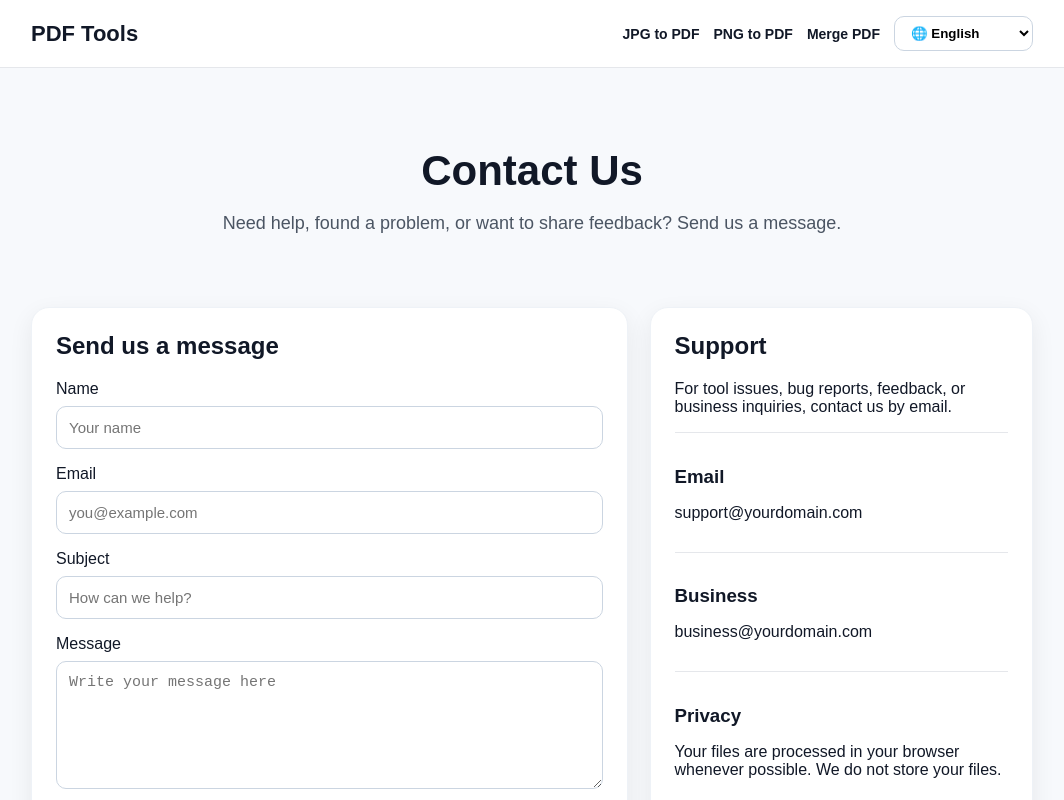
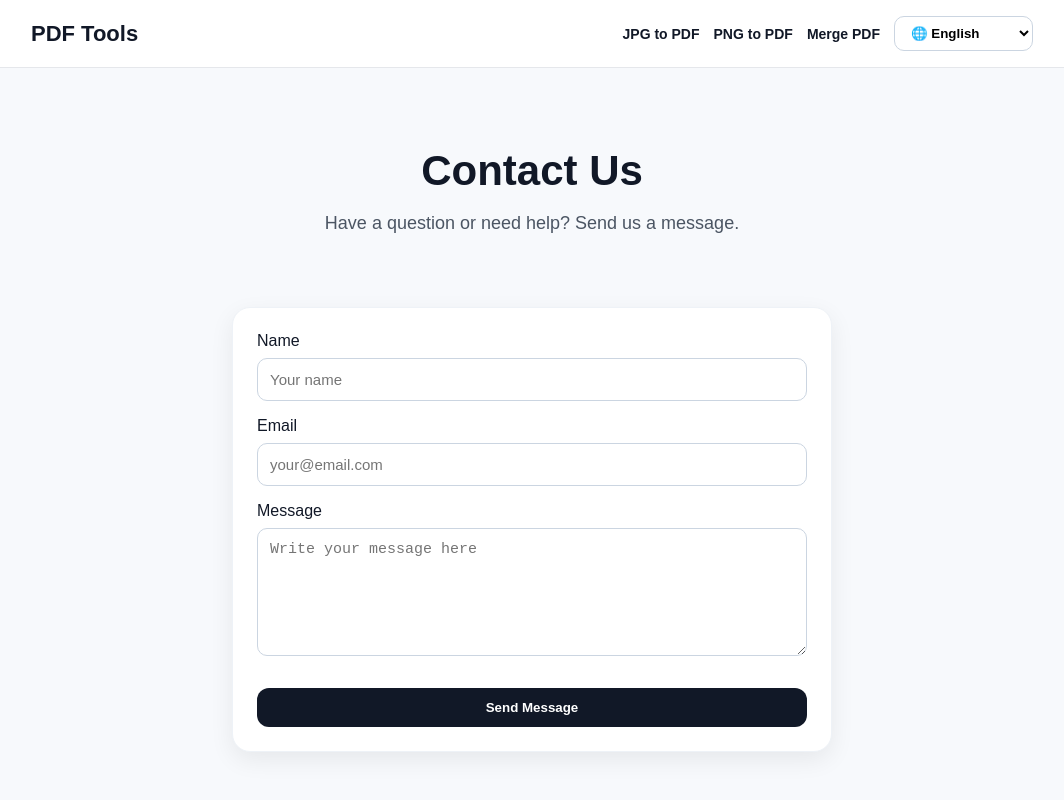
Before and after one commit to crelgios/Ali_Web_Tools, a Next.js app: page /contact in a window 1280 px wide. Shown: the top 800 px of the page, without its empty margins (108-1172 px from the left). Built offline with nearby package versions, Linux system fonts and the light colour scheme.

Commit message:
Removed mailing

```diff
--- a/app/contact/page.js
+++ b/app/contact/page.js
@@ -2,66 +2,41 @@ import SiteShell from "../../components/SiteShell";
 
 export const metadata = {
   title: "Contact Us | PDF Tools",
-  description: "Contact PDF Tools for support, feedback, business inquiries, or help with online PDF tools."
+  description: "Contact us for support, feedback or help."
 };
 
 export default function Page() {
   return (
     <SiteShell lang="en">
       <main className="container">
+
         <section className="hero">
           <h1>Contact Us</h1>
-          <p>Need help, found a problem, or want to share feedback? Send us a message.</p>
+          <p>Have a question or need help? Send us a message.</p>
         </section>
 
-        <section className="contact-grid">
-          <div className="card">
-            <h2>Send us a message</h2>
+        <div className="card" style={{ maxWidth: "600px", margin: "auto" }}>
 
           <form
             action="https://formspree.io/f/xqenplzg"
             method="POST"
           >
-              <label htmlFor="name">Name</label>
-              <input id="name" name="name" type="text" required className="input" placeholder="Your name" />
+            <label>Name</label>
+            <input type="text" name="name" required className="input" placeholder="Your name" />
 
-              <label htmlFor="email">Email</label>
-              <input id="email" name="email" type="email" required className="input" placeholder="you@example.com" />
+            <label>Email</label>
+            <input type="email" name="email" required className="input" placeholder="your@email.com" />
 
-              <label htmlFor="subject">Subject</label>
-              <input id="subject" name="subject" type="text" required className="input" placeholder="How can we help?" />
+            <label>Message</label>
+            <textarea name="message" required rows="6" className="input" placeholder="Write your message here"></textarea>
 
-              <label htmlFor="message">Message</label>
-              <textarea id="message" name="message" required rows="6" className="input" placeholder="Write your message here"></textarea>
-
-              <button className="btn contact-btn" type="submit">Send Message</button>
+            <button className="btn" style={{ width: "100%" }}>
+              Send Message
+            </button>
           </form>
 
-            <p className="small-note">
-              Replace <b>YOUR_FORM_ID</b> with your Formspree form ID to make this form send emails.
-            </p>
         </div>
 
-          <aside className="card">
-            <h2>Support</h2>
-            <p>For tool issues, bug reports, feedback, or business inquiries, contact us by email.</p>
-
-            <div className="contact-box">
-              <h3>Email</h3>
-              <p>support@yourdomain.com</p>
-            </div>
-
-            <div className="contact-box">
-              <h3>Business</h3>
-              <p>business@yourdomain.com</p>
-            </div>
-
-            <div className="contact-box">
-              <h3>Privacy</h3>
-              <p>Your files are processed in your browser whenever possible. We do not store your files.</p>
-            </div>
-          </aside>
-        </section>
       </main>
     </SiteShell>
   );
```
Lines whose indentation alone changed are shown as unchanged.
